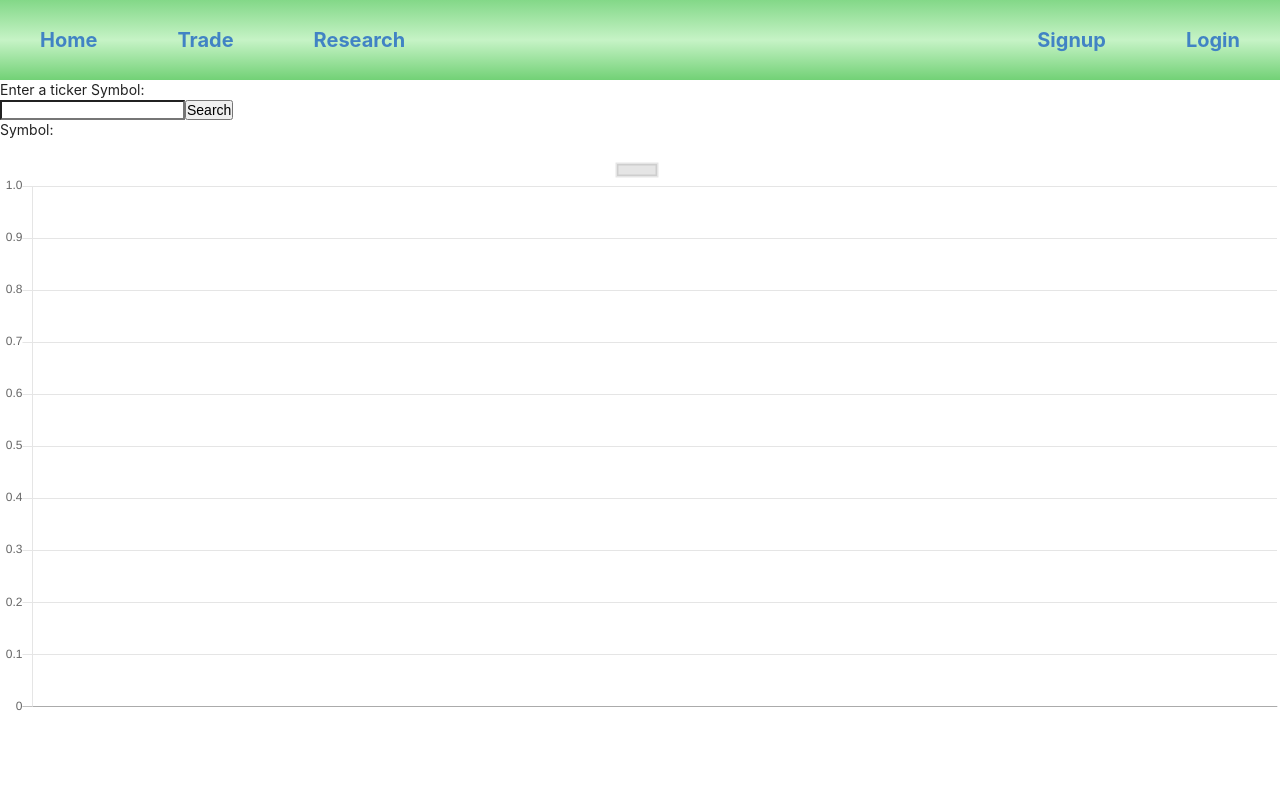
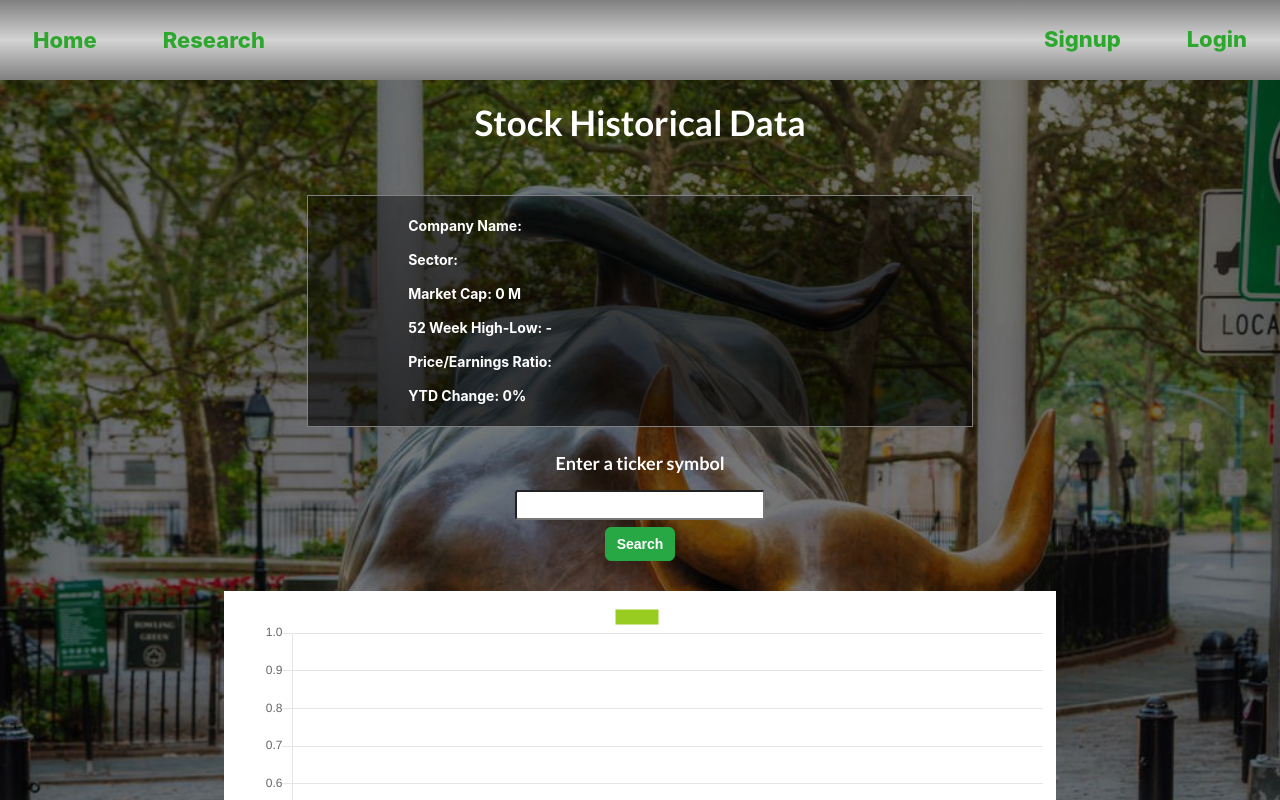
Before and after one commit to chizakirov/trading_mern, a React (Create React App) app in the folder client/: page /research in a window 1280 px wide. Shown: the top 800 px of the page. Built offline with nearby package versions, Linux system fonts and the light colour scheme.

Commit message:
add styling

```diff
--- a/client/src/Components/Account.js
+++ b/client/src/Components/Account.js
@@ -5,14 +5,21 @@ import '../css/Account.css';
 class Account extends Component{
   state = {
     balance: 0,
+    orderBalance: 0,
     deposit: 0,
     orders: []
   }
 
   async componentDidMount() {
-    const res = await stockservices.allOrders();
-    console.log(res.data);
-    this.setState({orders: res.data.orders, balance: res.data.balance});
+    try{
+      const res = await stockservices.allOrders();
+      this.setState({orders: res.data.orders, balance: res.data.balance});
+      // const orderBalance = await stockservices.currentBalance();
+      // this.setState({orderBalance: orderBalance});
+    }catch(err){
+      console.log(err)
+    }
+
   }
   onChange = (deposit) => {
     this.setState({ deposit })
@@ -28,18 +35,20 @@ class Account extends Component{
   render(){
     return(
       <div className="account-wrapper">
-        <div className="account-stats">
-          <h1>Account Overview</h1>
+        <h1>Account Overview</h1>
+        <div className="deposit">
+          <h4>Enter an amount to deposit</h4>
           <form onSubmit={this.Deposit}>
-            <input type="number" onChange={(e) => {this.onChange(e.target.value)}} />
+            <input type="number" onChange={e => {this.onChange(e.target.value)}} />
             <button type="submit">Deposit</button>
           </form>
-          Balance: {this.state.balance}
+          <h3>Balance: ${this.state.balance}</h3>
+          {/* <h3>Order Balance: {this.state.orderBalance}</h3> */}
         </div>
         <h3>Order History</h3>
         <table className="position_table">
           <tr>
-            <th>Symbol</th>
+            <th>Stock</th>
             <th>Type</th>
             <th>Quantity</th>
             <th>Price</th>
@@ -48,6 +57,7 @@ class Account extends Component{
           </tr>
             {this.state.orders.map(order =>
               { const total = Math.round(+order.quantity * +order.price*100)/100;
+                const orderDate = new Date(order.date).toDateString('MM/DD/YYYY');
                 return(
                 <tr key={order._id}>
                   <td>{order.symbol}</td>
@@ -55,7 +65,7 @@ class Account extends Component{
                   <td>{order.quantity}</td>
                   <td>{order.price}</td>
                   <td>{total}</td>
-                  <td>{order.date}</td>
+                  <td>{orderDate}</td>
                 </tr>
               )}
             )}
--- a/client/src/Components/App.js
+++ b/client/src/Components/App.js
@@ -19,7 +19,6 @@ class App extends Component {
     isLoggedIn: false
   }
   componentDidMount() {
-    console.log('fired off');
     if (localStorage.getItem('jwt')) {
       const decoded = jwt_decode(localStorage.getItem('jwt'))
       if (decoded.email) {
@@ -31,20 +30,18 @@ class App extends Component {
   logout = () => {
     this.setState({ isLoggedIn: false });
     localStorage.removeItem('jwt');
-
   }
 
   render() {
     const { isLoggedIn } = this.state;
-    console.log('isLoggedIn?', isLoggedIn);
     return (
       <Router>
         <div className="app">
           <nav>
             <ul className="nav-list">
               <li className="nav-item"> <Link to="/">Home</Link> </li>
-              {isLoggedIn && <li className="nav-item">   <Link to="/account">Account Overview</Link> </li>}
-              <li className="nav-item"> <Link to="/order">Trade</Link> </li>
+              {isLoggedIn && <li className="nav-item">   <Link to="/account">Account</Link> </li>}
+              {isLoggedIn &&<li className="nav-item"> <Link to="/order">Trade</Link> </li>}
               <li className="nav-item"> <Link to="/research">Research</Link>  </li>
               <div id="right">
                 {!isLoggedIn && <li className="nav-item inline">  <Link to="/signup">Signup</Link> </li>}
--- a/client/src/Components/Login.js
+++ b/client/src/Components/Login.js
@@ -47,12 +47,15 @@ class Login extends Component {
   render() {
     const { err } = this.state;
     return (
+      <div>
         <form onSubmit={this.login}>
           <input type="email" name="email" placeholder="Email" onChange={this.onChange} />
           <input type="password" name="password" placeholder="Password" minLength="8" onChange={this.onChange} />
           <button type="submit"> Login </button>
           {err && <p> {err} </p>}
         </form>
+      </div>
+
     )
   }
 
--- a/client/src/Components/Order.js
+++ b/client/src/Components/Order.js
@@ -90,7 +90,7 @@ class Order extends Component {
             <input className="order-input" type="number" name="price" value={this.state.price} onChange={e => this.setSymbol(e.target.value)} disabled />
 
             <label>Quantity <span>&#42;</span>:</label>
-            <input className="order-input" type="number" name="quantity" onChange={e => this.setQuantity(e.target.value)} placeholder="enter a quantity of shares"/>
+            <input className="order-input" type="number" name="quantity" onChange={e => this.setQuantity(e.target.value)} placeholder="enter a quantity"/>
 
             <button id="order-button" type="submit">Order</button>
           </form>
--- a/client/src/Components/Research.js
+++ b/client/src/Components/Research.js
@@ -2,13 +2,22 @@ import React, {Component} from 'react';
 import debounce from 'lodash/debounce';
 import {Line} from 'react-chartjs-2'; //make sure to install these lib in client folder
 import stockservices from '../stockservices';
+import '../css/Chart.css';
+import { runInThisContext } from 'vm';
 
 class Research extends Component {
   state = {
     symbol: "",
     companyName: "",
+    marketCap: "",
+    peRatio: "",
+    sector: "",
+    week52High: "",
+    week52Low:"",
+    ytdChange: "",
     xAxis: [],
-    yAxis: []
+    yAxis: [],
+    news: [],
   };
 
   setSymbol = symbol => {
@@ -18,11 +27,31 @@ class Research extends Component {
   getChart = async(event) => {
     try {
       event.preventDefault();
-      const res = await stockservices.getChart(this.state.symbol);
-      this.setState({xAxis: Object.keys(res.data['Time Series (1min)'])})
-      const prices = Object.values(res.data['Time Series (1min)']);
-      const closingPrices = prices.map(price => price['4. close']);
-      this.setState({yAxis: closingPrices});
+      //for Intraday graph data
+      // const res = await stockservices.getChart(this.state.symbol);
+      // this.setState({xAxis: Object.keys(res.data['Time Series (1min)'])})
+      // const prices = Object.values(res.data['Time Series (1min)']);
+      // const closingPrices = prices.map(price => price['4. close']);
+      // this.setState({yAxis: closingPrices});
+
+      const res = await stockservices.getNews(this.state.symbol);
+      console.log(res.data);
+      const chart = res.data.chart;
+      const closingPrices = chart.map(price => price['open']);
+      const xData= chart.map(price => price['date']);
+      this.setState({
+        yAxis: closingPrices,
+        xAxis: xData,
+        news: res.data.news,
+        marketCap: res.data.quote.marketCap,
+        peRatio: res.data.quote.peRatio,
+        week52High: res.data.quote.week52High,
+        week52Low: res.data.quote.week52Low,
+        ytdChange: res.data.quote.ytdChange,
+        sector: res.data.quote.sector,
+        companyName: res.data.quote.companyName,
+      });
+
     }catch(err) {
       console.log(err);
     }
@@ -33,14 +62,40 @@ class Research extends Component {
       labels: this.state.xAxis,
       datasets: [
         {
-          label: this.state.symbol,
-          fillColor: "rgba(220,220,220,0.2)",
-          strokeColor: "rgba(220,220,220,1)",
-          pointColor: "rgba(220,220,220,1)",
-          pointStrokeColor: "#fff",
-          pointHighlightFill: "#fff",
-          pointHighlightStroke: "rgba(220,220,220,1)",
-          data: this.state.yAxis}
+          label: this.state.companyName,
+          fill: false,
+          borderColor: "#98cc20",
+          // borderDash: [5, 5],
+          backgroundColor: "green",
+          pointBackgroundColor: "green",
+          pointBorderColor: "green",
+          pointHoverBackgroundColor: "green",
+          pointHoverBorderColor: "green",
+          data: this.state.yAxis
+        }],
+      options: {
+              scales: {
+                xAxes: [{
+                  scaleLabel: {
+                  display: true,
+                  labelString: "Time",
+                  fontColor: "black",
+                  fontSize: 15,
+                  fontWeight: 600
+                }
+                }],
+                yAxes: [{
+                  scaleLabel: {
+                  display: true,
+                  labelString: "Price",
+                  fontColor: "black",
+                  fontSize: 15,
+                  fontWeight: 600
+                  }
+                }]
+      }
+    }};
+      //     }
         // },
         // {
         //   label: "My Second dataset",
@@ -52,18 +107,42 @@ class Research extends Component {
         //   pointHighlightStroke: "rgba(151,187,205,1)",
         //   data: [28, 48, 40, 19, 86, 27, 90]
         // }
-      ]
-    };
+    const { companyName, peRatio, sector, week52High, week52Low, } = this.state;
+    const marketCap = this.state.marketCap/1000000;
+    const ytdChange = Math.round(this.state.ytdChange * 10000)/100;
+;
+    return(
+      <div className="research">
+        <div className="inner-research">
+          <h1>Stock Historical Data</h1>
+          <div className="stock-stats">
+            <p>Company Name: {companyName} </p>
+            <p>Sector: {sector}</p>
+            <p>Market Cap: {marketCap} M</p>
+            <p>52 Week High-Low: {week52High} - {week52Low}</p>
+            <p>Price/Earnings Ratio: {peRatio}</p>
+            <p>YTD Change: {ytdChange}%</p>
+          </div>
+          <h4>Enter a ticker symbol</h4>
+          <form className="form" onSubmit={this.getChart}>
+            <input type="text" onChange={e => (this.setSymbol(e.target.value))}/>
+            <button type="submit">Search</button>
+          </form>
+          <div className="chart">
+           <Line data={chartData} options={chartData.options} width="450" height="250"/>
+          </div>
 
-    return(
-      <div>
-        Enter a ticker Symbol:
-        <form onSubmit={this.getChart}>
-          <input type="text" onChange={e => (this.setSymbol(e.target.value))}/>
-          <button type="submit">Search</button>
-        </form>
-        <p>Symbol: {this.state.symbol}</p>
-        <Line data={chartData} width="450" height="200"/>
+            <div className="news">
+              <h3>Latest News</h3>
+              {this.state.news.map(n => {
+                return(
+                  <div key={n.url}>
+                    <a id="links" href={ n.url }>{ n.headline }</a>
+                  </div>
+                )
+              })}
+            </div>
+          </div>
       </div>
     )
   }
--- a/client/src/css/Account.css
+++ b/client/src/css/Account.css
@@ -4,25 +4,59 @@
   background-repeat: no-repeat;
   background-position: center;
   min-height: 800px;
-  background-color: rgba(50, 50, 180, .7);
   color: white;
 }
 
+h1 {
+  text-align: center;
+  font-size: 35px;
+  padding-top: 20px;
+}
+
+.deposit {
+  width: 60%;
+  margin: 40px auto;
+  background-image: linear-gradient(to top, rgba(0,0,0,.6), rgba(0,0,0,.8));
+  /* border: 1px solid green; */
+  padding: 20px;
+  text-align: center;
+  border: 1px solid gray;
+}
+
+button {
+  display: block;
+  width: 5em;
+  margin: 7px auto;
+  padding: 8px;
+  background-color: #28a745;
+  border: 1px solid #28a745;
+  color: white;
+  font-weight: bold;
+  border-radius: 6px;
+}
+
+input {
+  border-radius: 3px;
+  padding: 5px;
+  width: 30%;
+}
 .position_table {
   width: 60%;
   margin: 0 auto;
+  background-image: linear-gradient(to top, rgba(0,0,0,.6), rgba(0,0,0,.8));
+  border: 1px solid gray;
+  padding: 20px;
 }
 
 .position_table th {
-  background-image: linear-gradient(to top, rgba(0,0,0,.6), rgba(0,0,0,.8));
+  background-image: linear-gradient(to top, rgba(10,30,10,.6), rgba(36, 51, 39, 0.8));
   background-blend-mode: darken;
-}
-.position_table td {
-  background-image: linear-gradient(to top, rgba(34, 218, 28, .5), rgba(31, 204, 54, .7));
+  font-weight: bold;
+  font-size: 15px;
+  padding-bottom: 5px;
 }
 
-.position_table, .position tr, .position td, .position th {
+td {
+  background-image: linear-gradient(to top, rgba(34, 218, 28, .5), rgba(31, 204, 54, .5));
   text-align: center;
-  border: 2px solid green;
-  padding: 10px;
 }
--- a/client/src/css/App.css
+++ b/client/src/css/App.css
@@ -8,19 +8,27 @@
   display: flex;
   list-style: none;
   justify-content: center;
-  background: linear-gradient(to top, rgb(114, 209, 118), rgb(198, 243, 198), rgb(131, 216, 136));
+  background: linear-gradient(to top, gray, lightgray, gray);
 }
 
 .nav-item {
-  margin: 1.5em 2em;
-  font-size: 20px;
-  font-weight: bold;
+  margin: auto 1.5em;
+  font-size: 22px;
+  font-weight: 800;
 }
 
+a {
+  color: rgb(46, 167, 46);
+}
+
+a:hover {
+  color: black;
+}
 #right {
   margin-left: auto;
 }
 
 .inline {
   display: inline-block;
+  margin: 1.3em 1.5em;
 }
--- /dev/null
+++ b/client/src/css/Chart.css
@@ -0,0 +1,68 @@
+
+.research{
+  background-image: url("../img/bull.jpg");
+  background-size: cover;
+  background-repeat: no-repeat;
+  background-position: center;
+  min-height: 800px;
+  color: white;
+}
+
+.inner-research {
+    margin: 0 auto;  /* align this div in the middle horizontally */
+    width: 65%;
+    color: white;
+    min-height: 800px;
+}
+
+.chart {
+  background: white;
+  margin: 30px auto;
+  height: 100%;
+  padding: 10px;
+}
+
+.news {
+  margin: 25px auto;
+  padding: 20px;
+}
+
+.form {
+  text-align: center;
+}
+
+h1 {
+  text-align: center;
+  font-size: 35px;
+  padding-top: 15px;
+  margin: 50px;
+}
+
+h4 {
+  font-size: 18px;
+  text-align: center;
+}
+
+p{
+  font-weight: bold;
+}
+
+.stock-stats{
+  margin: 0 auto;
+  width: 80%;
+  padding: 20px 100px;
+  background-image: linear-gradient(to top, rgba(0,0,0,.6), rgba(0,0,0,.4));
+  border: 1px solid gray;
+  font-weight: bold;
+}
+
+#links {
+  color: white;
+  text-align: center;
+  font-style: italic;
+  font-weight: bold;
+}
+
+#links:hover {
+    color: rgb(40, 104, 224);
+}
```
Also changed, not shown: client/src/Components/Home.js (+5 -2 lines), client/src/css/Home.css (added, +8 -0 lines), client/src/css/Order.css (+14 -8 lines). Lines whose indentation alone changed are shown as unchanged.
